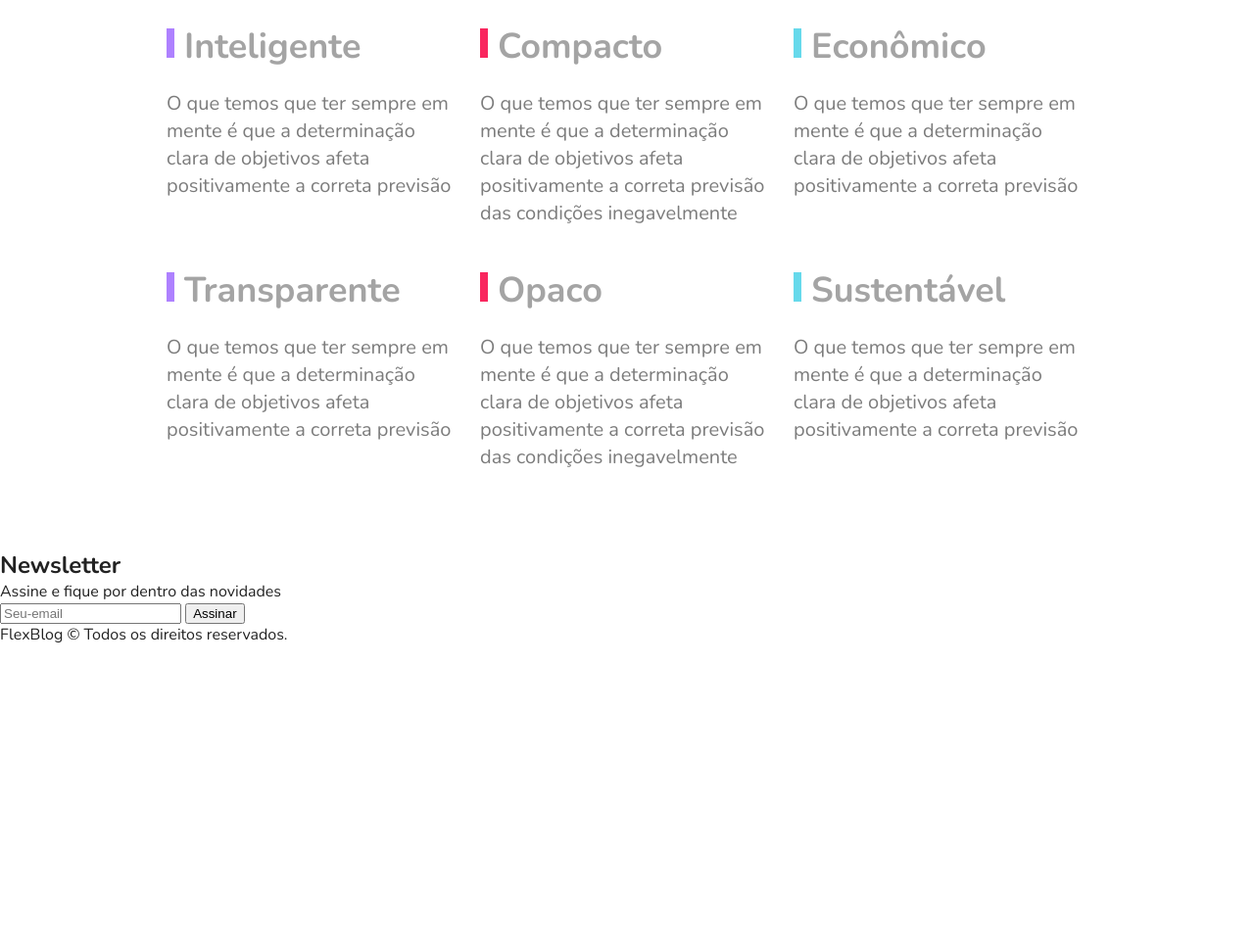
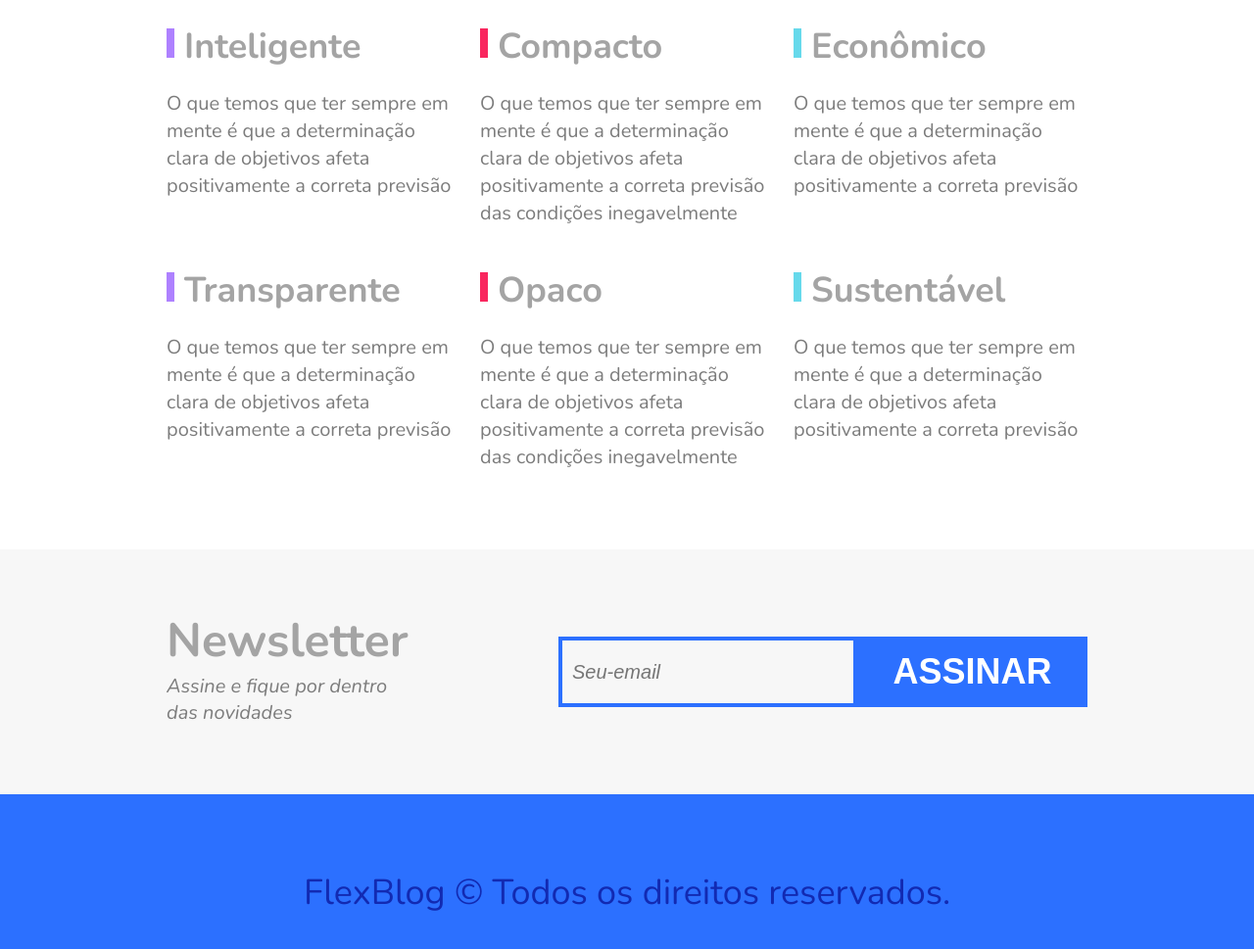
Before and after one commit to williamjuniordev/flexblog-origamid, a plain HTML site: page index.html in a window 1280 px wide. Shown: the part 2620-3589 px from the top of the page at 98% size. Before the commit the page ends 3279 px from the top, so only its background shows below. Drawn offline with nearby package versions, Linux system fonts and the light colour scheme.

Commit message:
Estilzado CSS Newsletter e footer

```diff
--- a/css/style.css
+++ b/css/style.css
@@ -316,3 +316,85 @@ superinfo a {
   line-height: 1.4;
   color: #7c7c7c;
 }
+
+/* Newsletter */
+
+.newsletter {
+  background: #f7f7f7;
+  padding: 60px calc((100% - 960px) / 2);
+  display: flex;
+  flex-wrap: wrap;
+}
+
+.newsletter-info {
+  flex: 1 1 240px;
+  margin: 0 10px;
+}
+
+.newsletter-info h1 {
+  font-size: 3em;
+  color: #a4a4a4;
+}
+
+.newsletter-info p {
+  font-size: 1.25em;
+  font-style: italic;
+  max-width: 230px;
+  color: #7c7c7c;
+  margin-bottom: 10px;
+}
+
+.newsletter-form {
+  flex: 2 1 260px;
+  margin: 0 10px;
+  align-self: center;
+  display: flex;
+  flex-wrap: wrap;
+}
+
+.newsletter-form input {
+  flex: 3 1 200px;
+  font-size: 1.25em;
+  color: #7c7c7c;
+  font-style: italic;
+  border: 4px solid #2c70ff;
+  background: transparent;
+  padding: 10px;
+  margin: 0px;
+  border-radius: 0px;
+}
+
+.newsletter-form button {
+  flex: 1 1 200px;
+  font-size: 2.25em;
+  font-weight: bold;
+  text-transform: uppercase;
+  background: #2c70ff;
+  color: #fff;
+  margin: 0px;
+  cursor: pointer;
+  border: 0px;
+  padding: 15px 10px;
+}
+
+@media (max-width: 600px) {
+  .newsletter-form button {
+    font-size: 1.5em;
+  }
+}
+
+/* Footer  */
+
+.footer {
+  display: flex;
+  height: 200px;
+  background: #2c70ff;
+  align-items: center;
+}
+
+.footer p {
+  flex: 1;
+  text-align: center;
+  font-size: 2.25em;
+  color: #122ab2;
+}
```
